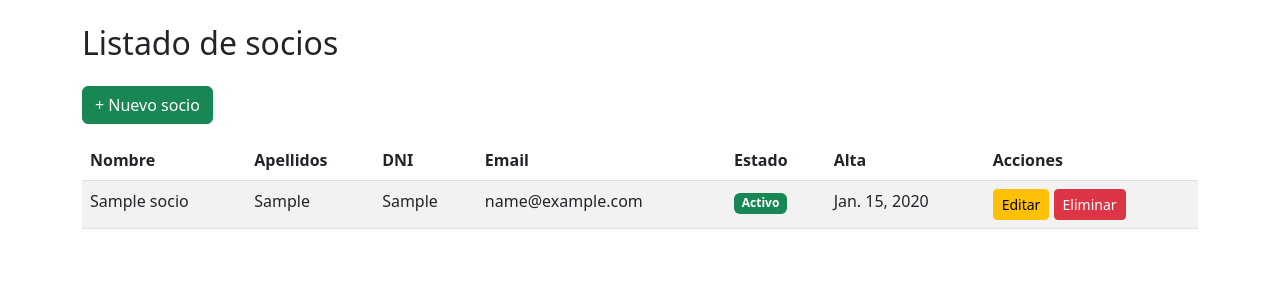
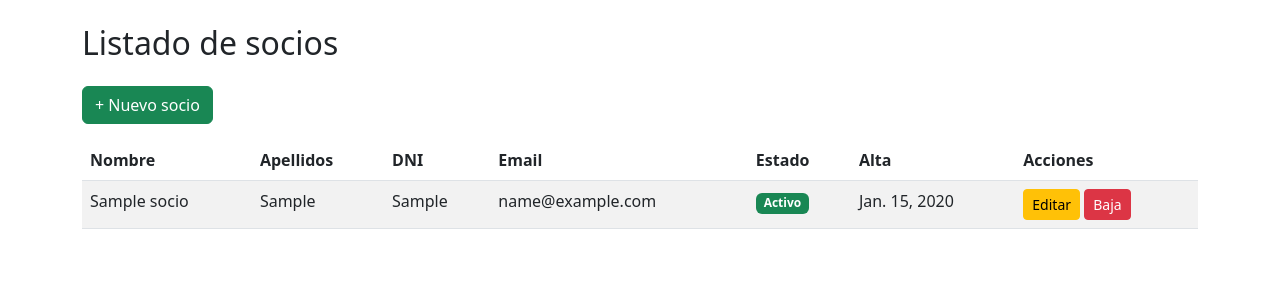
Before and after one commit to joalmar24/festeroerp, a Django app: page / in a window 1280 px wide. Shown: the part 56-356 px from the top of the page. Run offline with Django 5.2, Linux system fonts and the light colour scheme; tables that the repository leaves empty hold one stand-in row (values such as "Sample post").

Commit message:
Avance CRUD socios y baja logica

```diff
--- a/apps/socios/templates/socios/home.html
+++ b/apps/socios/templates/socios/home.html
@@ -44,8 +44,8 @@
 
                     <a href="{% url 'eliminar_socio' socio.id %}"
                     class="btn btn-sm btn-danger"
-                    onclick="return confirm('¿Seguro que quieres eliminar este socio?')">
-                        Eliminar
+                    onclick="return confirm('¿Dar de baja a este socio?')">
+                      Baja
                     </a>
                     </td>
                 </tr>
@@ -79,8 +79,8 @@
 
                     <a href="{% url 'eliminar_socio' socio.id %}"
                     class="btn btn-sm btn-danger"
-                    onclick="return confirm('¿Seguro que quieres eliminar este socio?')">
-                        Eliminar
+                    onclick="return confirm('¿Dar de baja a este socio?')">
+                        Baja
                     </a>
                 </div>
             </div>
--- a/apps/socios/views.py
+++ b/apps/socios/views.py
@@ -4,7 +4,7 @@ from .models import Socio
 from .forms import SocioForm
 
 def home(request):
-    socios = Socio.objects.all()
+    socios = Socio.objects.filter(estado=True)
     return render(request, 'socios/home.html', {'socios': socios})
 
 def crear_socio(request):
@@ -31,5 +31,6 @@ def editar_socio(request, pk):
     return render(request, 'socios/crear.html', {'form': form})
 def eliminar_socio(request, pk):
     socio = get_object_or_404(Socio, pk=pk)
-    socio.delete()
+    socio.estado = False
+    socio.save()
     return redirect('home')
```
